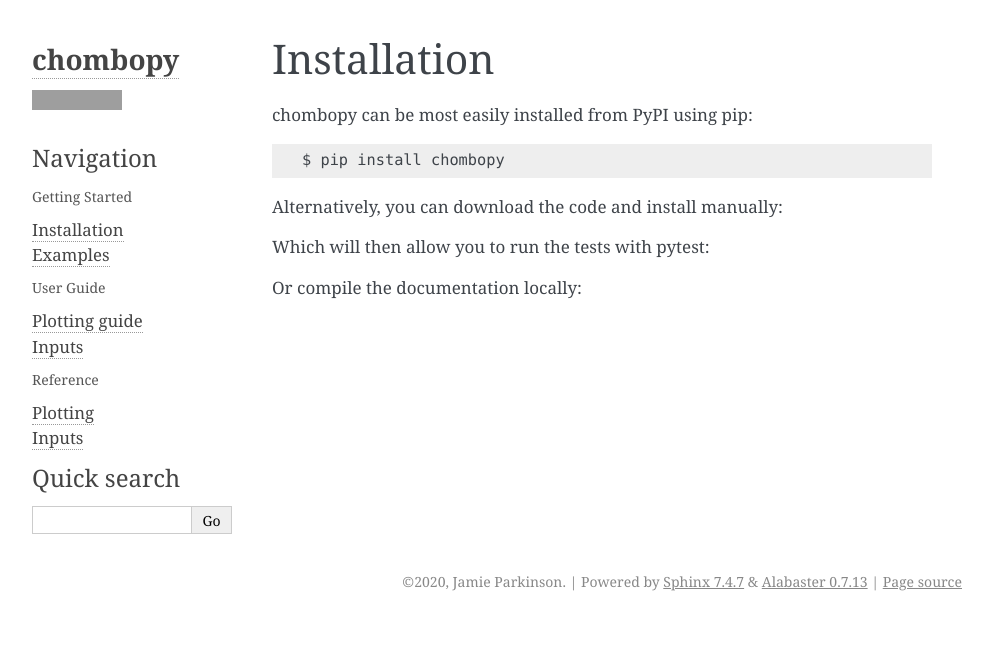
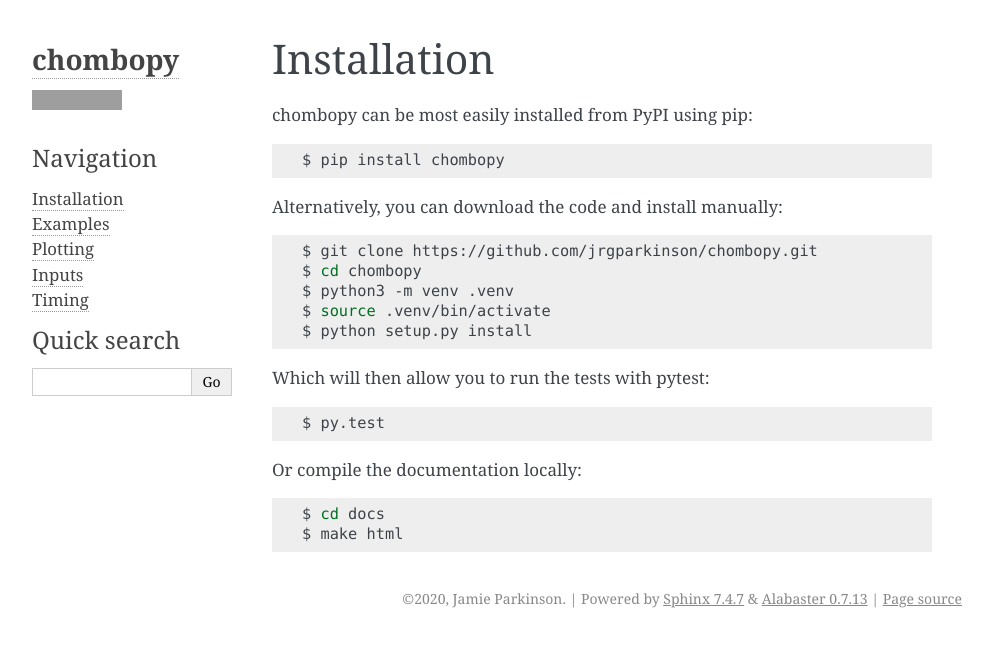
Before and after one commit to jrgparkinson/chombopy, a Sphinx documentation site: the page built from docs/installation.rst, in a window 1280 px wide, cut to the strip 0-647 px from the top of the page. Shown: the whole strip, without its empty margins (148-1141 px from the left). Built offline with Sphinx 7.4.7, drawn with Linux system fonts in a browser that asks for light colours; pages that are not in the unit, such as notebooks, are missing from menus; grey boxes are pictures that could not be loaded.

Commit message:
Tidying up documentation

```diff
--- a/docs/examples.rst
+++ b/docs/examples.rst
@@ -1,5 +1,5 @@
 Examples
---------------
+===========
 
 Inputs
 ###########
--- a/docs/inputs-ref.rst
+++ /dev/null
@@ -1,5 +0,0 @@
-Inputs
---------------------
-
-.. automodule:: chombopy.inputs
-   :members:
--- a/docs/inputs.rst
+++ b/docs/inputs.rst
@@ -1,5 +1,5 @@
 Inputs
-=====================
+============
 
 Inputs for Chombo simulation take the form of a text file listing parameters and their values, e.g.
 
@@ -39,3 +39,10 @@
 .. code-block:: python
 
     write_inputs('/path/to/new_inputs', inputs)
+
+
+Reference
+----------
+
+.. automodule:: chombopy.inputs
+   :members:
--- a/docs/installation.rst
+++ b/docs/installation.rst
@@ -11,6 +11,7 @@
 Alternatively, you can download the code and install manually:
 
 .. code-block:: bash
+
     $ git clone https://github.com/jrgparkinson/chombopy.git
     $ cd chombopy
     $ python3 -m venv .venv
@@ -20,10 +21,12 @@
 Which will then allow you to run the tests with pytest:
 
 .. code-block:: bash
+
     $ py.test
 
 Or compile the documentation locally:
 
 .. code-block:: bash
+
     $ cd docs
     $ make html
--- a/docs/plotting-ref.rst
+++ /dev/null
@@ -1,5 +0,0 @@
-Plotting
----------------------
-
-.. automodule:: chombopy.plotting
-   :members:
--- a/docs/plotting.rst
+++ b/docs/plotting.rst
@@ -1,5 +1,5 @@
-Plotting guide
-=============================
+Plotting
+==========
 
 The core of the plotting module is the PltFile object, which represents a Chombo HDF5 output file.
 
@@ -16,3 +16,10 @@
     ['Enthalpy', 'Bulk concentration', 'Temperature', 'Porosity', 'Liquid concentration', 'streamfunction', 'Permeability', 'lambda', 'Pressure', 'xDarcy velocity', 'yDarcy velocity', 'xAdvection velocity', 'yAdvection velocity', 'xFs', 'yFs']
     >>> pf.get_level_data('Enthalpy', 0)
     <xarray.DataArray 'Enthalpy' (y: 16, x: 16)>
+
+
+Reference
+----------
+
+.. automodule:: chombopy.plotting
+   :members:
--- a/docs/time_table-ref.rst
+++ /dev/null
@@ -1,5 +0,0 @@
-Timing
----------------------
-
-.. automodule:: chombopy.time_table
-   :members:
```
Also changed, not shown: docs/index.rst (+1 -34 lines), docs/timing.rst (added, +12 -0 lines).
